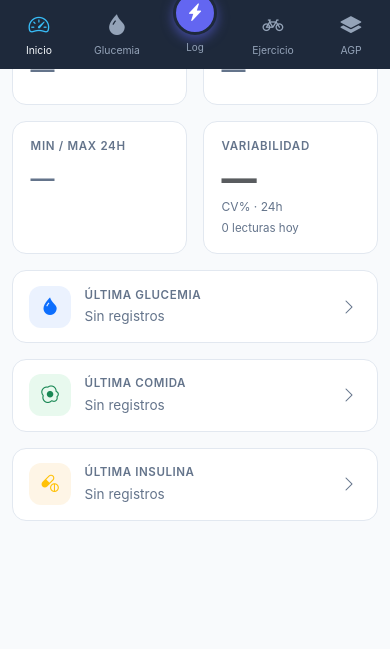
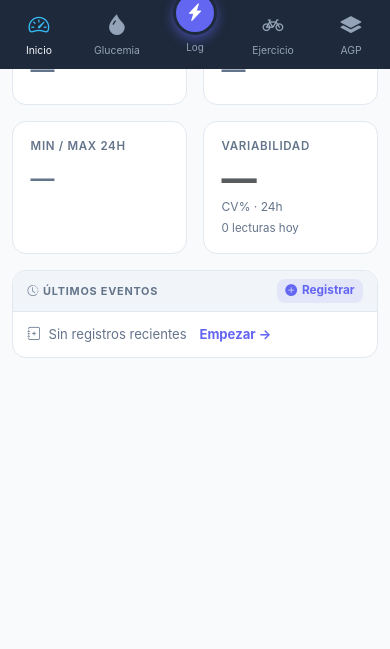
Before and after one commit to saulaguilera/diabetes_tracker, a Flask app: page / in a window 390 px wide. Shown: the part 848-1497 px from the top of the page. After the commit the page ends 1206 px from the top, so only its background shows below. Run offline with Flask 3, Linux system fonts and the light colour scheme; the visitor is signed in with stand-in values (Sample User, id 1); data that the repository does not hold is empty; some libraries are stand-ins or nearby versions.

Commit message:
refactor: dashboard feed compacto + contexto completo en quicklog
Dashboard:
- Reemplaza 3 tarjetas 'Últimos registros' (redundantes con hero card)
  por feed de actividad horizontal: ícono + 'hace X' + valor + meta
  ordenado cronológico desc; colores semánticos hipo/hiper/rango
- Agrega helper _hace() en auth.py y feed[] dict con tipo/icono/valor/
  meta/hace para cada evento (glucosa, comida, insulina)

Quicklog:
- Nueva barra de contexto siempre visible (ql-ctx-strip) con 3 celdas:
  glucosa actual con color semántico hipo/ok/hiper + 'hace Xmin',
  IOB activo + 'ult. bolo hace Xh', COB activo o última comida
- Pasa ctx{} desde el servidor con glucemia_val/hace, iob, bolus_hace,
  comida_nombre/hace, cob — elimina el banner condicional previo
- Tab 'Foto IA' activo por defecto al abrir card de comida (panel-foto
  visible, panel-manual oculto inicialmente)
- Responsive: 2 columnas en pantallas < 400px

Co-Authored-By: Claude Sonnet 4.6 <noreply@anthropic.com>

```diff
--- a/blueprints/auth.py
+++ b/blueprints/auth.py
@@ -55,6 +55,22 @@ def logout():
     return redirect(url_for("login"))
 
 
+def _hace(ts):
+    """Devuelve 'hace Xmin', 'hace Xh', 'ayer HH:MM', etc. para un timestamp."""
+    if not ts:
+        return None
+    from datetime import datetime
+    delta = datetime.now() - ts
+    mins  = int(delta.total_seconds() / 60)
+    if mins < 1:
+        return "ahora"
+    if mins < 60:
+        return f"hace {mins}min"
+    if mins < 1440:
+        return f"hace {mins // 60}h"
+    return f"hace {mins // 1440}d"
+
+
 @bp.route("/", endpoint="dashboard")
 def dashboard():
     from datetime import datetime
@@ -83,6 +99,41 @@ def dashboard():
 
     insights = _dashboard_insights()
 
+    # Feed de actividad reciente — lista ordenada de últimos eventos
+    feed = []
+    ul   = stats.get("ultima_lectura")
+    uc   = stats.get("ultima_comida")
+    ui   = stats.get("ultima_insulina")
+
+    if ul:
+        v = int(ul.value_mgdl)
+        estado = "hipo" if v < 70 else "hiper" if v > 180 else "rango"
+        feed.append({
+            "tipo": "glucosa", "icono": "bi-droplet-fill", "color": "primary",
+            "valor": f"{v} mg/dL", "estado": estado,
+            "meta": ul.source,
+            "hace": _hace(ul.timestamp), "ts": ul.timestamp,
+        })
+    if uc:
+        feed.append({
+            "tipo": "comida", "icono": "bi-egg-fried", "color": "success",
+            "valor": uc.name, "estado": "rango",
+            "meta": f"{int(uc.carbs_g)}g CH" if uc.carbs_g else "",
+            "hace": _hace(uc.timestamp), "ts": uc.timestamp,
+        })
+    if ui:
+        tipo_label = {"bolus": "Bolus", "basal": "Basal"}.get(ui.type, ui.type.capitalize())
+        feed.append({
+            "tipo": "insulina", "icono": "bi-capsule-pill", "color": "warning",
+            "valor": f"{ui.units}U {tipo_label}",
+            "estado": "rango",
+            "meta": ui.brand or ui.purpose or "",
+            "hace": _hace(ui.timestamp), "ts": ui.timestamp,
+        })
+
+    # Ordenar por timestamp desc
+    feed.sort(key=lambda x: x["ts"], reverse=True)
+
     return render_template("dashboard.html", stats=stats, chart=chart, alertas=alertas,
                            libre_configured=libre_configured, ultima_sync=ultima_sync,
-                           insights=insights)
+                           insights=insights, feed=feed)
--- a/templates/dashboard.html
+++ b/templates/dashboard.html
@@ -541,82 +541,42 @@
 </div>
 {% endif %}
 
-{# ── Últimos registros ─────────────────────────────────────────────────────── #}
-<div class="row g-3 mb-3">
-
-  <div class="col-md-4">
-    <div class="event-card">
-      <div class="event-icon bg-primary-soft">
-        <i class="bi bi-droplet-fill text-primary"></i>
-      </div>
-      <div class="event-body">
-        <div class="event-title">Última glucemia</div>
-        {% if stats.ultima_lectura %}
-          {% set v = stats.ultima_lectura.value_mgdl | int %}
-          <div class="event-value
-            {% if v < 70 %}text-hipo{% elif v > 180 %}text-hiper{% else %}text-rango{% endif %}">
-            {{ v }} mg/dL
-          </div>
-          <div class="event-meta">
-            {{ stats.ultima_lectura.timestamp | local_ts('full') }}
-            · {{ stats.ultima_lectura.source }}
-          </div>
-        {% else %}
-          <div class="event-empty">Sin registros</div>
-        {% endif %}
-      </div>
-      <a href="{{ url_for('glucemia') }}" class="event-link">
-        <i class="bi bi-chevron-right"></i>
+{# ── Feed de actividad reciente ────────────────────────────────────────────── #}
+<div class="af-wrap mb-3">
+  <div class="af-header">
+    <span class="af-title"><i class="bi bi-clock-history me-1"></i>Últimos eventos</span>
+    <a href="{{ url_for('quicklog') }}" class="af-add-btn">
+      <i class="bi bi-plus-circle-fill"></i> Registrar
+    </a>
+  </div>
+  <div class="af-list">
+    {% if feed %}
+      {% for ev in feed %}
+      {% set href = url_for('glucemia') if ev.tipo == 'glucosa' else url_for('comidas') if ev.tipo == 'comida' else url_for('insulina') %}
+      <a href="{{ href }}" class="af-item text-decoration-none">
+        <span class="af-hace">{{ ev.hace }}</span>
+        <span class="af-dot af-dot-{{ ev.tipo }}"></span>
+        <span class="af-icon af-icon-{{ ev.tipo }}">
+          <i class="bi {{ ev.icono }}"></i>
+        </span>
+        <span class="af-body">
+          <span class="af-val {% if ev.tipo == 'glucosa' %}af-val-{{ ev.estado }}{% endif %}">
+            {{ ev.valor }}
+          </span>
+          {% if ev.meta %}
+          <span class="af-meta">{{ ev.meta }}</span>
+          {% endif %}
+        </span>
+        <i class="bi bi-chevron-right af-arrow"></i>
       </a>
-    </div>
-  </div>
-
-  <div class="col-md-4">
-    <div class="event-card">
-      <div class="event-icon bg-success-soft">
-        <i class="bi bi-egg-fried text-success"></i>
-      </div>
-      <div class="event-body">
-        <div class="event-title">Última comida</div>
-        {% if stats.ultima_comida %}
-          <div class="event-value">{{ stats.ultima_comida.name }}</div>
-          <div class="event-meta">
-            {{ stats.ultima_comida.carbs_g }}g CH
-            · {{ stats.ultima_comida.timestamp | local_ts('full') }}
-          </div>
-        {% else %}
-          <div class="event-empty">Sin registros</div>
-        {% endif %}
-      </div>
-      <a href="{{ url_for('comidas') }}" class="event-link">
-        <i class="bi bi-chevron-right"></i>
-      </a>
-    </div>
-  </div>
-
-  <div class="col-md-4">
-    <div class="event-card">
-      <div class="event-icon bg-warning-soft">
-        <i class="bi bi-capsule-pill text-warning"></i>
-      </div>
-      <div class="event-body">
-        <div class="event-title">Última insulina</div>
-        {% if stats.ultima_insulina %}
-          <div class="event-value">
-            {{ stats.ultima_insulina.units }}U — {{ stats.ultima_insulina.type }}
-          </div>
-          <div class="event-meta">
-            {% if stats.ultima_insulina.brand %}{{ stats.ultima_insulina.brand }} · {% endif %}
-            {{ stats.ultima_insulina.timestamp | local_ts('full') }}
-          </div>
-        {% else %}
-          <div class="event-empty">Sin registros</div>
-        {% endif %}
-      </div>
-      <a href="{{ url_for('insulina') }}" class="event-link">
-        <i class="bi bi-chevron-right"></i>
-      </a>
-    </div>
+      {% endfor %}
+    {% else %}
+      <div class="af-empty">
+        <i class="bi bi-journal-plus"></i>
+        <span>Sin registros recientes</span>
+        <a href="{{ url_for('quicklog') }}" class="af-empty-link">Empezar →</a>
+      </div>
+    {% endif %}
   </div>
 </div>
 
@@ -1157,6 +1117,78 @@ a.insight-chip:hover {
   .pred-explicacion, .pred-alerta { max-width: 100%; }
 }
 
+/* ── Feed de actividad reciente ─────────────────────────────────────────── */
+.af-wrap {
+  background: var(--surface);
+  border: 1px solid var(--border);
+  border-radius: 14px;
+  overflow: hidden;
+}
+.af-header {
+  display: flex; align-items: center; justify-content: space-between;
+  padding: .5rem .9rem;
+  border-bottom: 1px solid var(--border);
+  background: var(--surface2);
+}
+.af-title {
+  font-size: .68rem; font-weight: 700; text-transform: uppercase;
+  letter-spacing: .07em; color: var(--text-muted);
+}
+.af-add-btn {
+  display: inline-flex; align-items: center; gap: .3rem;
+  font-size: .74rem; font-weight: 700;
+  color: #6366f1; text-decoration: none;
+  padding: .18rem .5rem; border-radius: 8px;
+  background: rgba(99,102,241,.1);
+  transition: background .15s;
+}
+.af-add-btn:hover { background: rgba(99,102,241,.18); color: #4f46e5; }
+.af-list { display: flex; flex-direction: column; }
+.af-item {
+  display: flex; align-items: center; gap: .6rem;
+  padding: .55rem .9rem;
+  border-bottom: 1px solid var(--border);
+  transition: background .12s;
+  color: var(--text);
+}
+.af-item:last-child { border-bottom: none; }
+.af-item:hover { background: var(--surface2); }
+.af-hace {
+  font-size: .65rem; color: var(--text-muted); white-space: nowrap;
+  min-width: 52px; text-align: right; flex-shrink: 0;
+}
+.af-dot {
+  width: 7px; height: 7px; border-radius: 50%; flex-shrink: 0;
+}
+.af-dot-glucosa  { background: #3b82f6; }
+.af-dot-comida   { background: #22c55e; }
+.af-dot-insulina { background: #f59e0b; }
+.af-icon {
+  width: 28px; height: 28px; border-radius: 8px;
+  display: flex; align-items: center; justify-content: center;
+  font-size: .82rem; flex-shrink: 0;
+}
+.af-icon-glucosa  { background: rgba(59,130,246,.12);  color: #3b82f6; }
+.af-icon-comida   { background: rgba(34,197,94,.12);   color: #16a34a; }
+.af-icon-insulina { background: rgba(245,158,11,.12);  color: #d97706; }
+.af-body { flex: 1; display: flex; align-items: baseline; gap: .5rem; min-width: 0; }
+.af-val  { font-size: .88rem; font-weight: 700; color: var(--text); white-space: nowrap; }
+.af-val-hipo  { color: #dc2626; }
+.af-val-hiper { color: #ea580c; }
+.af-val-rango { color: #16a34a; }
+.af-meta {
+  font-size: .72rem; color: var(--text-muted);
+  overflow: hidden; text-overflow: ellipsis; white-space: nowrap;
+}
+.af-arrow { font-size: .65rem; color: var(--text-muted); opacity: .5; flex-shrink: 0; }
+.af-empty {
+  display: flex; align-items: center; gap: .5rem;
+  padding: .8rem .9rem; color: var(--text-muted); font-size: .82rem;
+}
+.af-empty-link {
+  color: #6366f1; text-decoration: none; font-weight: 700; margin-left: .3rem;
+}
+
 /* ── Estado card (predicción + contexto unificado) ──────────────────────── */
 .estado-card {
   background: var(--surface);
```
Also changed, not shown: blueprints/herramientas.py (+25 -1 lines), templates/quicklog.html (+92 -18 lines).
